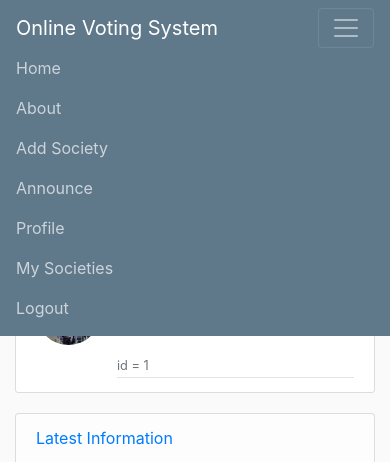
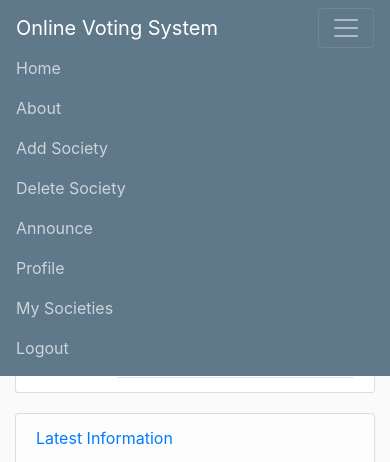
Before and after one commit to iamCodeMonk/Online-Voting-System-2, a Django app: page /profile/society/1/ in a window 390 px wide, after a click that opens the changed part. Shown: the top 462 px of the page. Run offline with Django 3.2, Linux system fonts and the light colour scheme; a user stored in the database is signed in; data comes from the database, SQL or seed files in the repository; both versions use the stored data as it was after the commit; tables that the repository leaves empty hold one stand-in row (values such as "Sample post"); one stand-in notice (Sample message) is shown; some libraries are stand-ins or nearby versions.

Commit message:
delete added

```diff
--- /dev/null
+++ b/onlinevoting/blog/templates/blog/base_society1.html
@@ -0,0 +1,82 @@
+{% load static %}
+<!DOCTYPE html>
+<html>
+
+<head>
+    <!-- Required meta tags -->
+    <meta charset="utf-8">
+    <meta name="viewport" content="width=device-width, initial-scale=1, shrink-to-fit=no">
+
+    <!-- Bootstrap CSS -->
+    <link rel="stylesheet" href="https://stackpath.bootstrapcdn.com/bootstrap/4.3.1/css/bootstrap.min.css"
+        integrity="sha384-ggOyR0iXCbMQv3Xipma34MD+dH/1fQ784/j6cY/iJTQUOhcWr7x9JvoRxT2MZw1T" crossorigin="anonymous">
+    <link rel="stylesheet" type="text/css" href="{% static 'blog/main.css' %}">
+    <title>Online Voting</title>
+</head>
+
+<body>
+    <header class="site-header">
+        <nav class="navbar navbar-expand-md navbar-dark bg-steel fixed-top">
+            <div class="container">
+                <a class="navbar-brand mr-4" href="{% url 'blog-home' %}">Online Voting System</a>
+                <button class="navbar-toggler" type="button" data-toggle="collapse" data-target="#navbarToggle"
+                    aria-controls="navbarToggle" aria-expanded="false" aria-label="Toggle navigation">
+                    <span class="navbar-toggler-icon"></span>
+                </button>
+                <div class="collapse navbar-collapse" id="navbarToggle">
+                    <div class="navbar-nav mr-auto">
+                        <a class="nav-item nav-link" href="{% url 'blog-home' %}">Home</a>
+                        <a class="nav-item nav-link" href="{% url 'blog-about' %}">About</a>
+                    </div>
+                    <!-- Navbar Right Side -->
+                    <div class="navbar-nav">
+                        {% if user.is_authenticated %}
+                        <a class="nav-item nav-link" href="{%url 'society_create'%}">Add Society</a>
+                        <a class="nav-item nav-link" href="{%url 'society-delete' society.id %}">Delete Society</a>
+                        <a class="nav-item nav-link" href="{% url 'new-query' society.id society.Name %}">Announce</a>
+                        <a class="nav-item nav-link" href="{%url 'profile'%}">Profile</a>
+                        <a class="nav-item nav-link" href="{%url 'My Societies'%}">My Societies</a>
+                        <a class="nav-item nav-link" href="{% url 'logout' %}">Logout</a>
+                        {% else %}
+                        <a class="nav-item nav-link" href="{% url 'login' %}">Login</a>
+                        <a class="nav-item nav-link" href="{% url 'register' %}">Register</a>
+                        {% endif %}
+                    </div>
+                </div>
+            </div>
+        </nav>
+    </header>
+    <main role="main" class="container">
+        <div class="row">
+            <div class="col-md-8">
+                {% if messages %}
+                {% for message in messages %}
+                <div class="alert alert-{{ message.tags }}">{{ message }}</div>
+                <!-- for the above one if message ensures if message is present and message.tags tells if its success or failure or error and accoridingly the class comes -->
+                {% endfor %}
+                {% endif %}
+                {% block content %}{% endblock %}
+            </div>
+            <div class="col-md-4">
+                <!-- <div class="content-section"> -->
+                    <ul class="list-group">
+                        <li class="list-group-item list-group-item-light"><a class="mr-2" href="#" >Latest Information</a></li>
+                        <li class="list-group-item list-group-item-light"><a class="mr-2" href="{% url 'queries-home' society.id society.Name %}">Communication Channel</a></li>
+                        <li class="list-group-item list-group-item-light"><a class="mr-2" href="#" >Results</a></li>
+                    </ul>
+                <!-- </div> -->
+            </div>
+        </div>
+    </main>
+    <script src="https://code.jquery.com/jquery-3.3.1.slim.min.js"
+        integrity="sha384-q8i/X+965DzO0rT7abK41JStQIAqVgRVzpbzo5smXKp4YfRvH+8abtTE1Pi6jizo"
+        crossorigin="anonymous"></script>
+    <script src="https://cdnjs.cloudflare.com/ajax/libs/popper.js/1.14.7/umd/popper.min.js"
+        integrity="sha384-UO2eT0CpHqdSJQ6hJty5KVphtPhzWj9WO1clHTMGa3JDZwrnQq4sF86dIHNDz0W1"
+        crossorigin="anonymous"></script>
+    <script src="https://stackpath.bootstrapcdn.com/bootstrap/4.3.1/js/bootstrap.min.js"
+        integrity="sha384-JjSmVgyd0p3pXB1rRibZUAYoIIy6OrQ6VrjIEaFf/nJGzIxFDsf4x0xIM+B07jRM"
+        crossorigin="anonymous"></script>
+</body>
+
+</html>
--- a/onlinevoting/users/templates/users/society_admin.html
+++ b/onlinevoting/users/templates/users/society_admin.html
@@ -1,4 +1,4 @@
-{%extends "blog/base_society.html" %}
+{%extends "blog/base_society1.html" %}
 {%block content%}
 
   <h2>
--- a/onlinevoting/users/urls.py
+++ b/onlinevoting/users/urls.py
@@ -11,9 +11,9 @@ urlpatterns = [
     path('society/<id>/' , users_views.SocietyDetailView ,name = 'society-detail'), #done
     path('society/<int:id>/takepart/' , users_views.ParticipantCreateView ,name = 'society-participant'),
     path('society/<int:id>/vote/' , users_views.Vote ,name = 'society-vote'),
+    path('society/<int:pk>/delete/' , users_views.SocietyDeleteView.as_view() ,name = 'society-delete'),
     path('society/<int:id1>/vote/<int:id2>' , users_views.ConfirmVote ,name = 'society-confirm-vote'),
     path('society/<id1>/<id2>/' , users_views.SocietyApprovalView ,name = 'society_approve'),#done
-    path('society/<int:pk>/delete/' , users_views.SocietyDeleteView.as_view() ,name = 'society-delete'),
     path('society/<int:pk>/<str:Name>/queries/', queries_views.PostListView.as_view(), name = 'queries-home'),#done
     path('society/<int:pk>/<str:Name>/queries/new', queries_views.PostCreateView.as_view(), name = 'new-query'),#done
 ]
--- a/onlinevoting/users/views.py
+++ b/onlinevoting/users/views.py
@@ -150,6 +150,7 @@ class SocietyDeleteView(LoginRequiredMixin, UserPassesTestMixin,DeleteView):
         if self.request.user == society.Admin:
             return True
         return False
+    success_url = reverse_lazy('My Societies')
 # Create your views here.
 
 
```
Also changed, not shown: onlinevoting/blog/templates/blog/society_confirm_delete.html (added, +20 -0 lines), onlinevoting/db.sqlite3.
